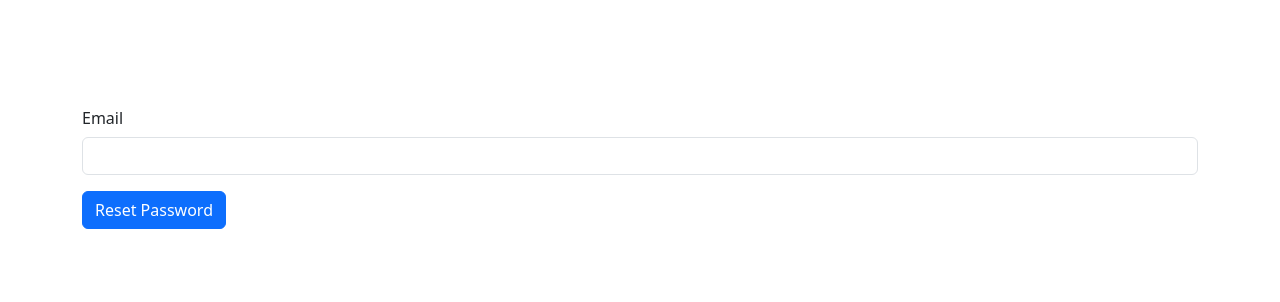
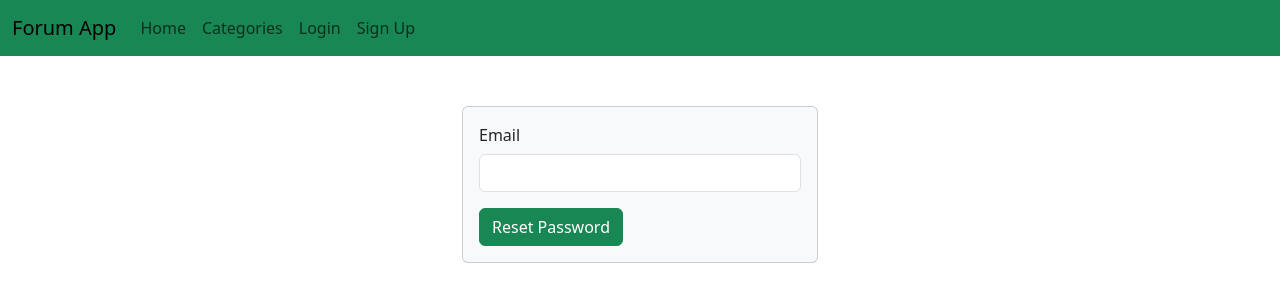
Before and after one commit to ouvh/tp6-forum, a Vue app: page /reset-password in a window 1280 px wide. Shown: the top 302 px of the page. Built offline with nearby package versions, Linux system fonts and the light colour scheme; no server answers.

Commit message:
clean style

```diff
--- a/src/components/Auth/ResetPassword.vue
+++ b/src/components/Auth/ResetPassword.vue
@@ -1,22 +1,28 @@
 <template>
-  <b-container>
-    <b-row>
-      <b-col>
-        <b-form @submit.prevent="resetPassword">
-          <b-form-group label="Email">
-            <b-form-input v-model="email" type="email" required></b-form-input>
-          </b-form-group>
-          <b-button type="submit" variant="primary">Reset Password</b-button>
-        </b-form>
+  <Navbar />
+  <b-container class="reset-password-container">
+    <b-row class="justify-content-center">
+      <b-col md="6" lg="4">
+        <b-card bg-variant="light" text-variant="dark" class="reset-password-card">
+          <b-form @submit.prevent="resetPassword">
+            <b-form-group label="Email">
+              <b-form-input v-model="email" type="email" required></b-form-input>
+            </b-form-group>
+            <b-button type="submit" variant="success" class="btn-block">Reset Password</b-button>
+          </b-form>
+        </b-card>
       </b-col>
     </b-row>
   </b-container>
 </template>
 
 <script>
+import Navbar from "@/components/Layout/NavBar.vue";
+
 import { auth } from '../../firebase';
 
 export default {
+  components: { Navbar },
   data() {
     return {
       email: ''
--- a/src/components/Discussion/DiscussionList.vue
+++ b/src/components/Discussion/DiscussionList.vue
@@ -1,7 +1,7 @@
 <template>
   <b-container>
     <b-row>
-      <b-col  v-for="discussion in discussions" :key="discussion.id">
+      <b-col v-for="discussion in discussions" :key="discussion.id" cols="12">
         <b-card bg-variant="dark" text-variant="white" title="Card Title" class="mb-3">
           <b-card-title>{{ discussion.title }}</b-card-title>
           <b-card-text>{{ discussion.content }}</b-card-text>
--- a/src/components/Layout/Navbar.vue
+++ b/src/components/Layout/Navbar.vue
@@ -40,6 +40,7 @@ export default {
   methods: {
     logout() {
       auth.signOut();
+      this.$router.push('/')
     },
   },
 };
--- a/src/views/CategoryPage.vue
+++ b/src/views/CategoryPage.vue
@@ -3,9 +3,6 @@
     <Navbar />
     <b-container>
       <b-row>
-        <b-col cols="3">
-
-        </b-col>
         <b-col>
           <DiscussionList :categoryId="$route.params.id" />
         </b-col>
```
